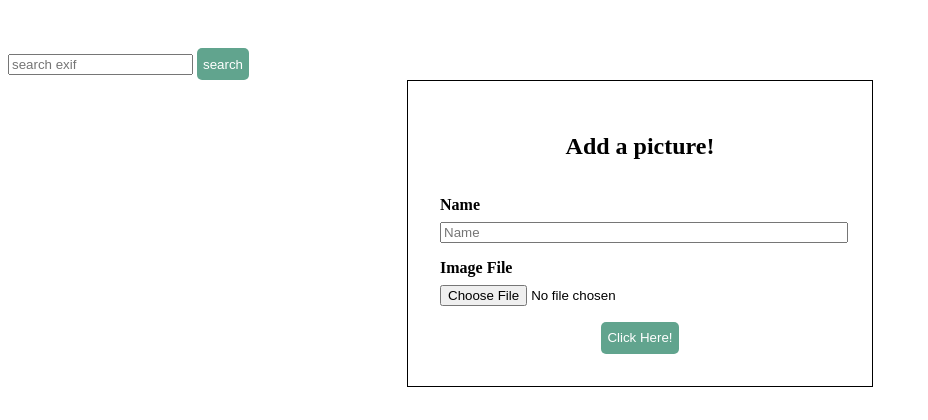
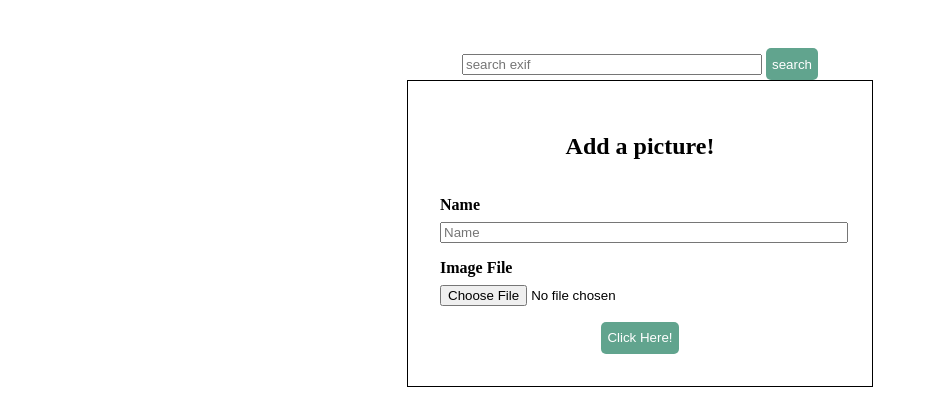
Before and after one commit to robinnsheen/pixly-flask, a Flask app: page /add in a window 1280 px wide. Shown: the part 79-499 px from the top of the page, without its empty margins (0-928 px from the left). Run offline with Flask 2, Linux system fonts and the light colour scheme.

Commit message:
stylized search bar

```diff
--- a/static/stylesheets/style.css
+++ b/static/stylesheets/style.css
@@ -19,7 +19,15 @@
     font-size: larger;
 }
 
+#search {
+    margin: auto;
+    width: 400px;
+    text-align: center;
+}
 
+#search input {
+    width: 75%;
+}
 
 nav {
 
```
